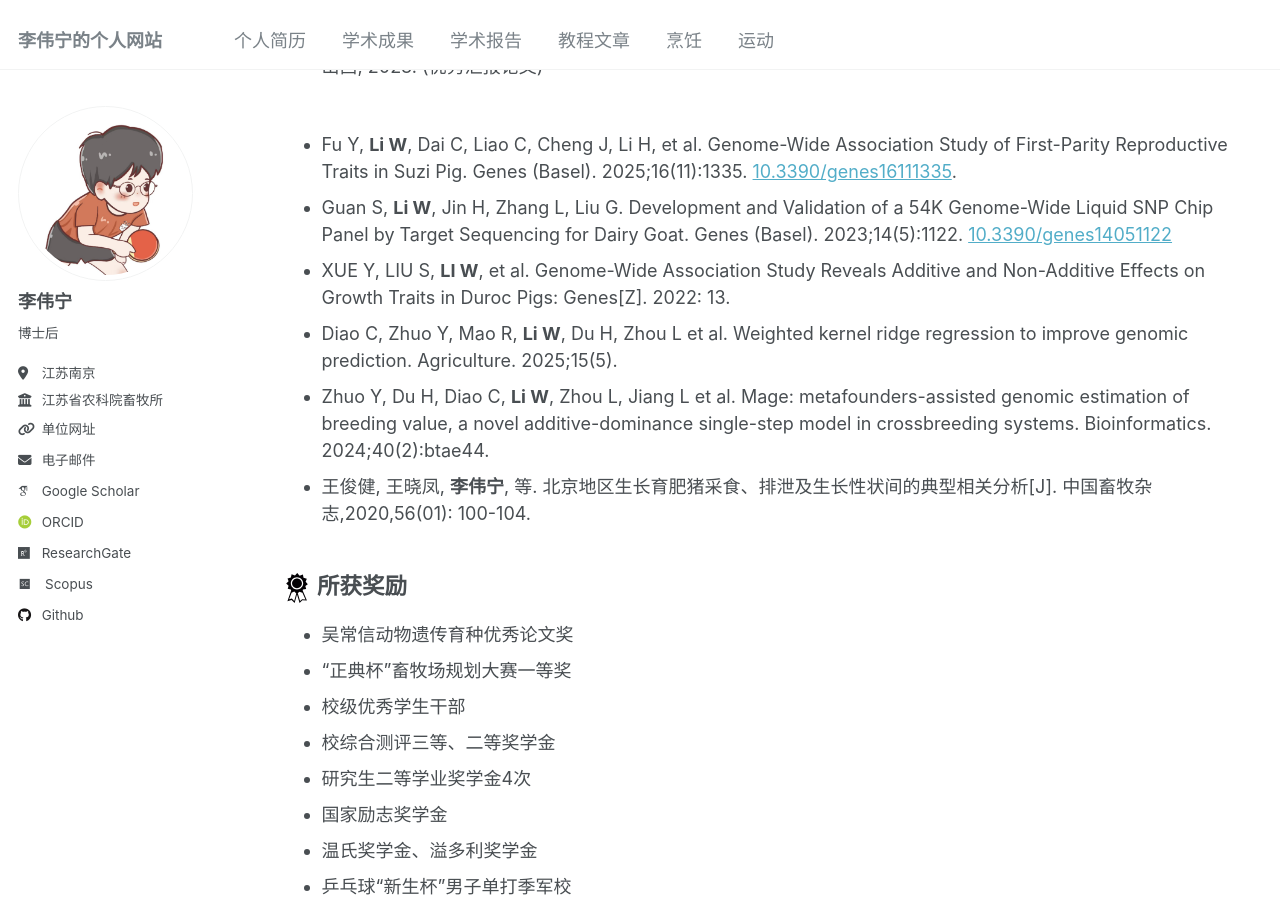
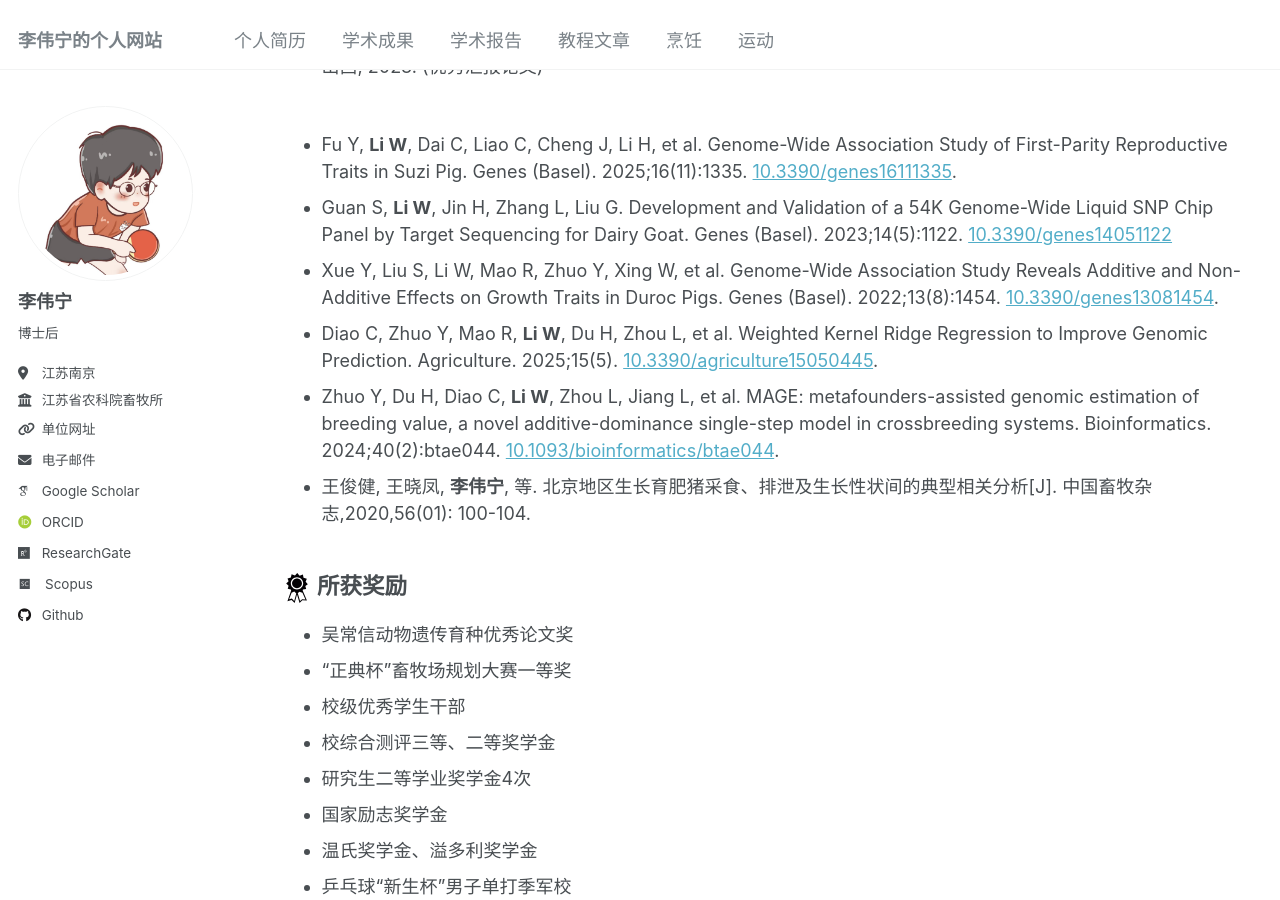
Before and after one commit to LiweiningMG/LiweiningMG.github.io, a Jekyll site: the page built from _pages/cv.md, in a window 1280 px wide and 900 px high, scrolled down 1243 px. Built offline with Jekyll 4.4.1, drawn with Linux system fonts in a browser that asks for light colours; some web fonts are replaced.

Commit message:
Update publication list in cv.md

```diff
--- a/_pages/cv.md
+++ b/_pages/cv.md
@@ -59,9 +59,9 @@ redirect_from:
 
 - Fu Y, **Li W**, Dai C, Liao C, Cheng J, Li H, et al. Genome-Wide Association Study of First-Parity Reproductive Traits in Suzi Pig. Genes (Basel). 2025;16(11):1335. [10.3390/genes16111335](https://doi.org/10.3390/genes16111335).
 - Guan S, **Li W**, Jin H, Zhang L, Liu G. Development and Validation of a 54K Genome-Wide Liquid SNP Chip Panel by Target Sequencing for Dairy Goat. Genes (Basel). 2023;14(5):1122. [10.3390/genes14051122](https://www.mdpi.com/2073-4425/14/5/1122)
-- XUE Y, LIU S, **LI W**, et al. Genome-Wide Association Study Reveals Additive and Non-Additive Effects on Growth Traits in Duroc Pigs: Genes[Z]. 2022: 13.
-- Diao C, Zhuo Y, Mao R, **Li W**, Du H,  Zhou L et al. Weighted kernel ridge regression to improve genomic prediction. Agriculture. 2025;15(5).
-- Zhuo Y, Du H, Diao C, **Li W**, Zhou L,  Jiang L et al. Mage: metafounders-assisted genomic estimation of breeding value, a novel additive-dominance single-step model in crossbreeding systems. Bioinformatics. 2024;40(2):btae44.
+- Xue Y, Liu S, Li W, Mao R, Zhuo Y, Xing W, et al. Genome-Wide Association Study Reveals Additive and Non-Additive Effects on Growth Traits in Duroc Pigs. Genes (Basel). 2022;13(8):1454. [10.3390/genes13081454](https://www.mdpi.com/2073-4425/13/8/1454).
+- Diao C, Zhuo Y, Mao R, **Li W**, Du H, Zhou L, et al. Weighted Kernel Ridge Regression to Improve Genomic Prediction. Agriculture. 2025;15(5). [10.3390/agriculture15050445](https://doi.org/10.3390/agriculture15050445).
+- Zhuo Y, Du H, Diao C, **Li W**, Zhou L, Jiang L, et al. MAGE: metafounders-assisted genomic estimation of breeding value, a novel additive-dominance single-step model in crossbreeding systems. Bioinformatics. 2024;40(2):btae044. [10.1093/bioinformatics/btae044](https://doi.org/10.1093/bioinformatics/btae044).
 - 王俊健, 王晓凤, **李伟宁**, 等. 北京地区生长育肥猪采食、排泄及生长性状间的典型相关分析[J]. 中国畜牧杂志,2020,56(01): 100-104.
 
 ## <img src="/images/award-svgrepo-com.svg" width="30px"> 所获奖励
```
